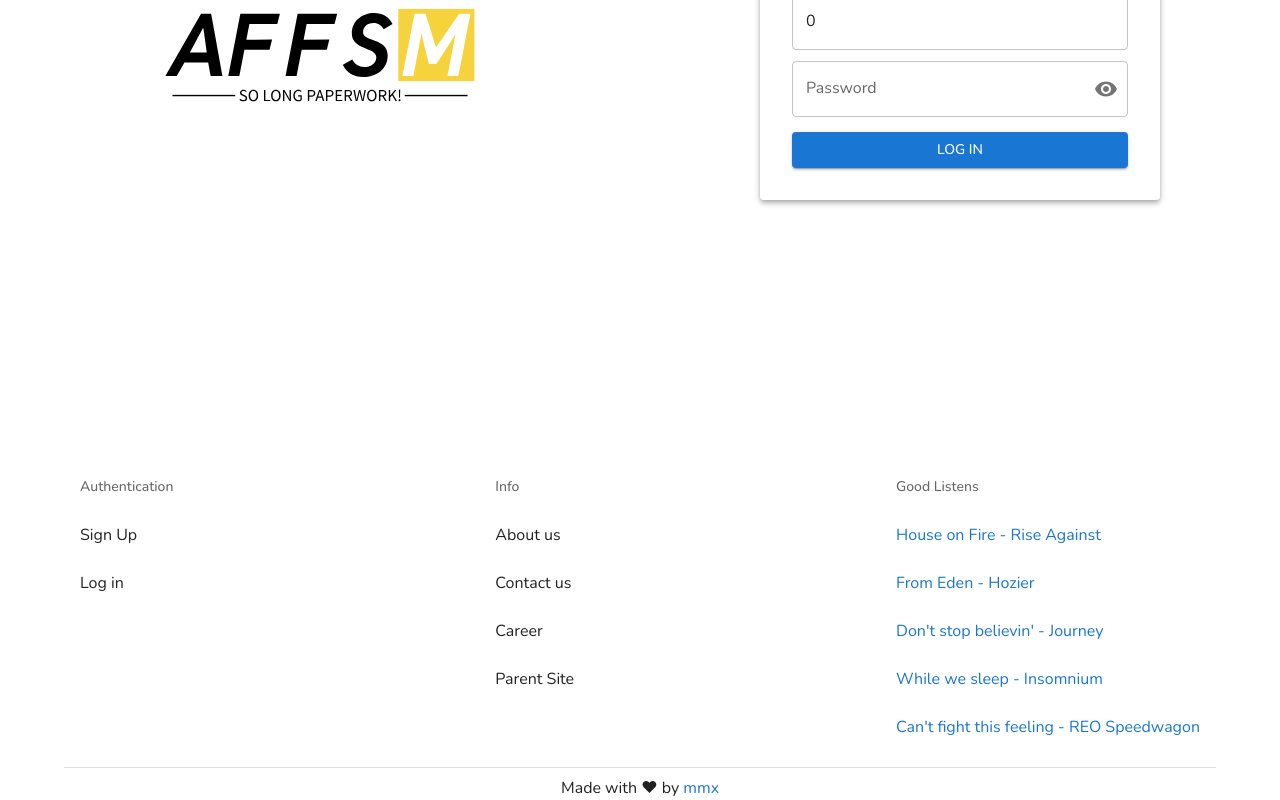
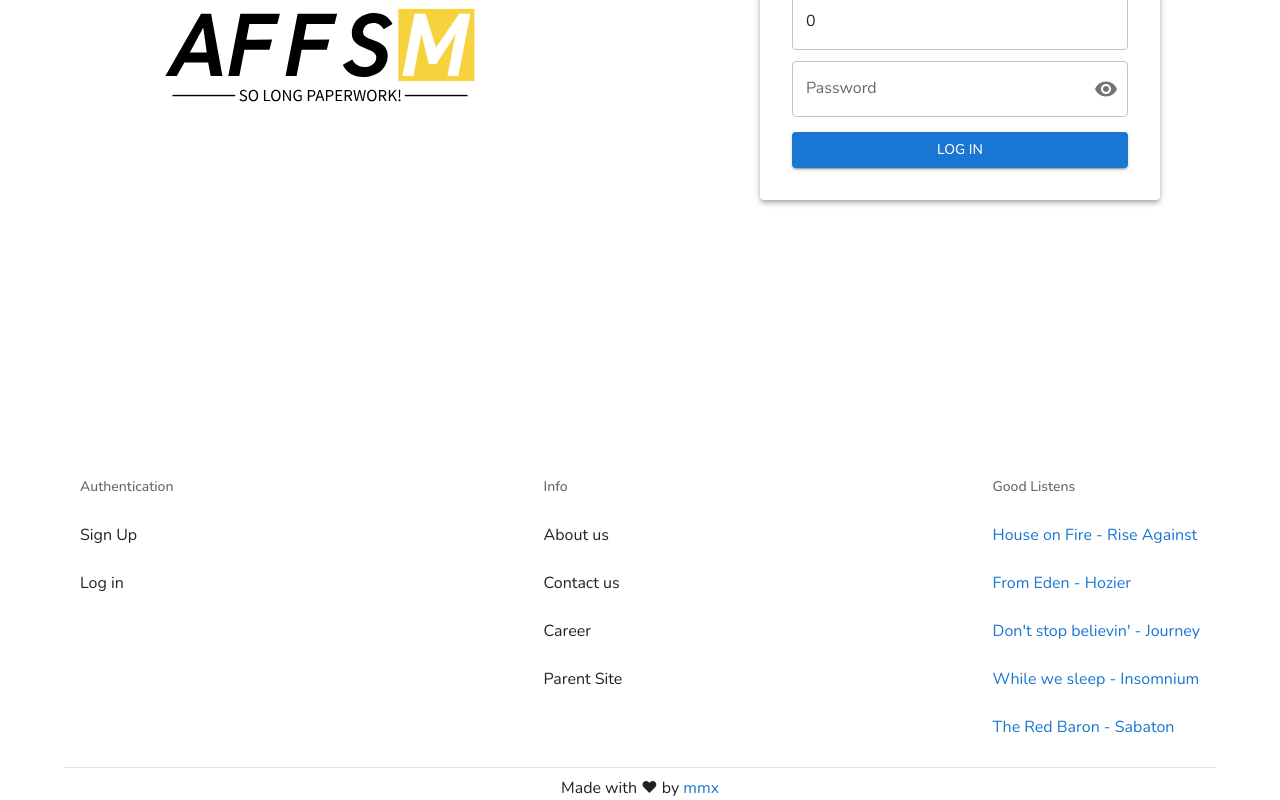
Before and after one commit to mmxNiloy/affsm, a Next.js app: page / in a window 1280 px wide. Shown: the part 345-1145 px from the top of the page. Built offline with nearby package versions, Linux system fonts and the light colour scheme.

Commit message:
MUI Theme contained, landing page done, MMX

```diff
--- a/components/LoginPageComponents/Footer.js
+++ b/components/LoginPageComponents/Footer.js
@@ -84,8 +84,8 @@ const Footer = () => {
 
                     <ListItem>
                         <ListItemText>
-                            <Link rel='noopener' underline='none' href='https://open.spotify.com/track/5WwqdeavrQrbeAMDxGawse?si=85b2e0b9e3cc4399'>
-                                Can't fight this feeling - REO Speedwagon
+                            <Link rel='noopener' underline='none' href='https://open.spotify.com/track/0ePmfd8y7g4zs3E6ew7pDB?si=9aa4ce75f0284514'>
+                                The Red Baron - Sabaton
                             </Link>
                         </ListItemText>
                     </ListItem>
```
